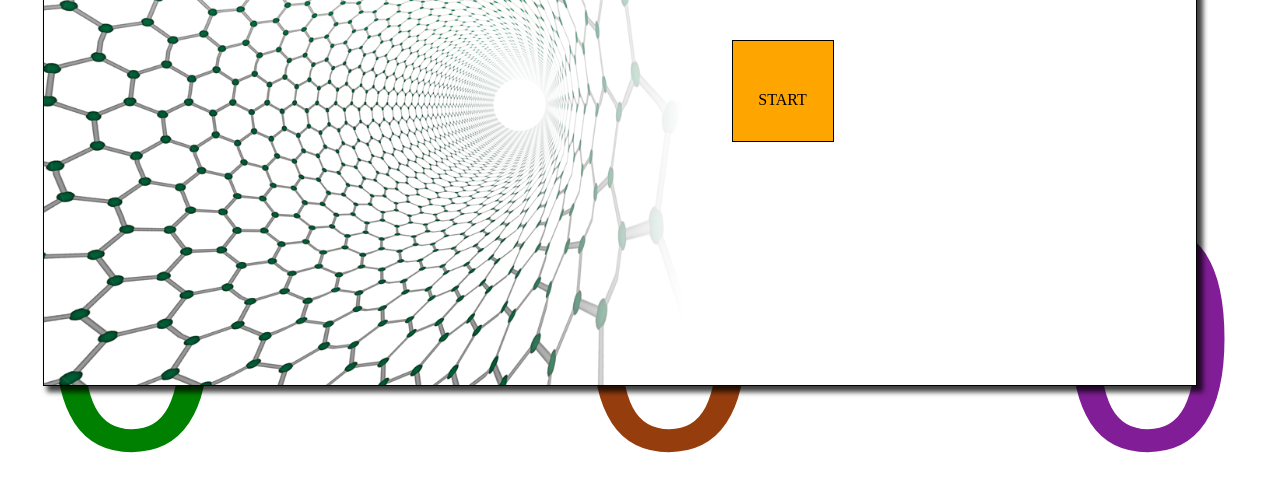
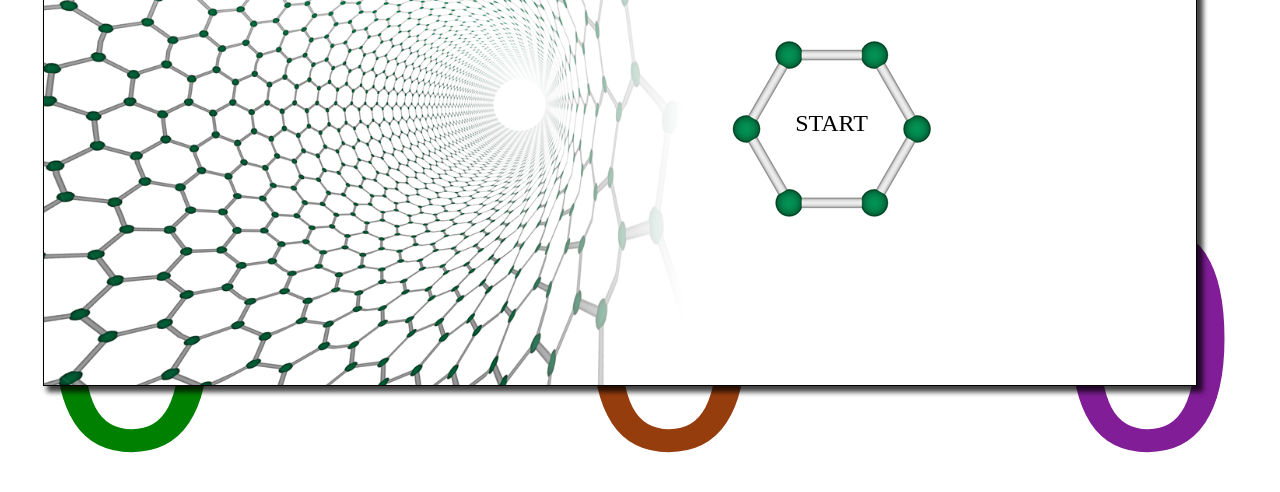
Before and after one commit to mark-arthur89/NanoTube-Pi, a plain HTML site: page index.html in a window 1280 px wide. Shown: the part 256-748 px from the top of the page. Drawn offline with Linux system fonts and the light colour scheme.

Commit message:
Button styled

```diff
--- a/index.html
+++ b/index.html
@@ -1,7 +1,7 @@
 <html>
 
 <head>
-	<title> NanoTube - Bomb Squad Game </title>
+	<title> Bomb Squad </title>
 	<link type="text/css" href="web/Styles/main.css" rel="stylesheet" ></link>
 </head>
 
--- a/web/Styles/main.css
+++ b/web/Styles/main.css
@@ -177,20 +177,21 @@ MODAL STYLE
 
 .button {
 	text-align: center;
-	width: 100px;
-	height: 50px;
-	padding-top: 50px;
-	border: 1px solid #000;
-	background-color: orange;
+	font-size: 1.5em;
+	width: 200px;
+	height: 132px;
+	padding-top: 70px;
 	color: black;
+	background-image: url('/web/Images/NanoHex.jpg');
+	background-repeat: no-repeat;
 }
 
 .button:hover{
-	background-color: green;
+	cursor: pointer;
+	text-shadow:2px 2px #D5DED6;
 }
 
 #Start-Btn {
-
 	margin-top: 100px;
 	margin-left: 100px;
 }
```
Also changed, not shown: web/Images/NanoHex.jpg (added), 1 other file.
